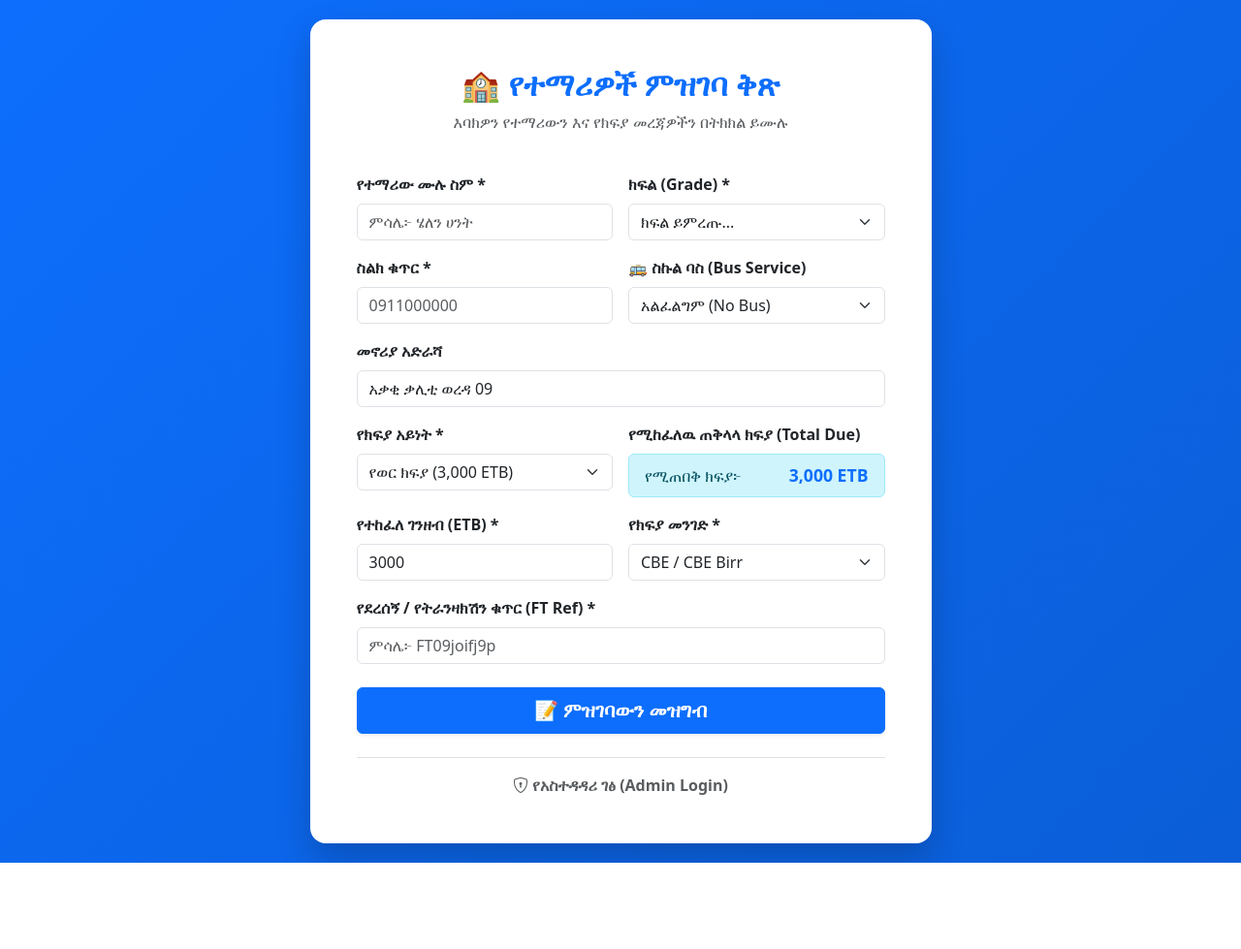
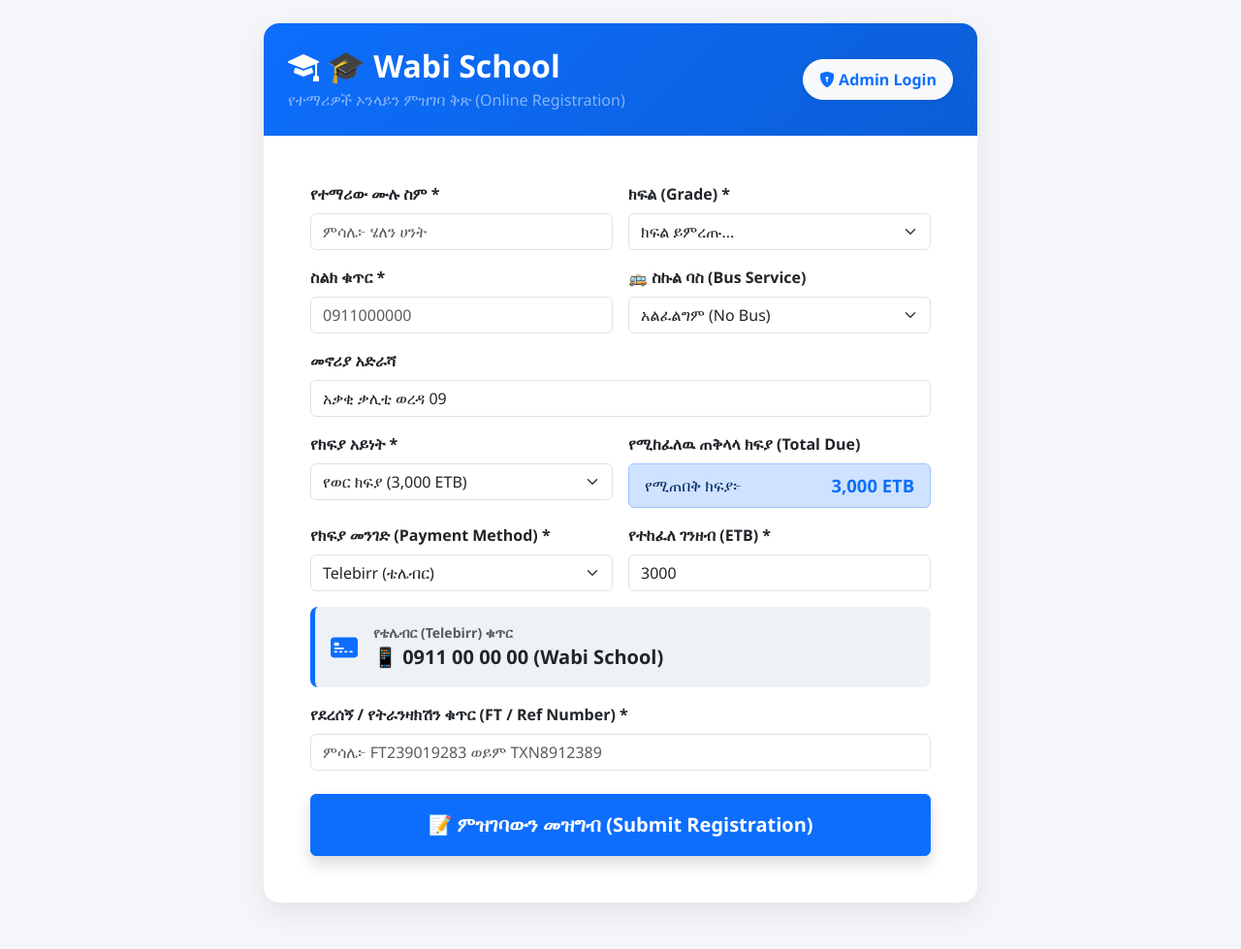
Before and after one commit to kiyya1/Kiyya-students-manager, a Flask app: page / in a window 1280 px wide. Shown: the whole page at 97% size. Before the commit the page ends 890 px from the top, so only its background shows below. Run offline with Flask 3, Linux system fonts and the light colour scheme; some libraries are stand-ins or nearby versions.

Commit message:
Restored blue banner header, right aligned admin button, and added payment method account details display

```diff
--- a/templates/register.html
+++ b/templates/register.html
@@ -2,29 +2,47 @@
 <html lang="am">
 <head>
   <meta charset="UTF-8">
+  <meta name="viewport" content="width=device-width, initial-scale=1.0">
   <title>የተማሪዎች ምዝገባ ቅጽ (School Registration)</title>
   <link href="https://cdn.jsdelivr.net/npm/bootstrap@5.3.0/dist/css/bootstrap.min.css" rel="stylesheet">
   <link rel="stylesheet" href="https://cdn.jsdelivr.net/npm/bootstrap-icons@1.10.5/font/bootstrap-icons.css">
   <style>
-    body { background: linear-gradient(135deg, #0d6efd 0%, #0b5ed7 100%); min-height: 100vh; display: flex; align-items: center; padding: 20px 0; }
-    .card-custom { border-radius: 16px; box-shadow: 0 15px 35px rgba(0,0,0,0.2); border: none; }
-    .fee-badge { font-size: 1.1rem; font-weight: bold; }
+    body { background-color: #f4f6f9; font-family: 'Segoe UI', Tahoma, Geneva, Verdana, sans-serif; }
+    .card-custom { border-radius: 16px; box-shadow: 0 10px 30px rgba(0,0,0,0.08); border: none; }
+    .header-banner { background: linear-gradient(135deg, #0d6efd 0%, #0b5ed7 100%); color: white; border-radius: 16px 16px 0 0; padding: 25px; }
+    .fee-badge { font-size: 1.15rem; font-weight: bold; }
+    .bank-box { background-color: #eef2f7; border-left: 5px solid #0d6efd; border-radius: 8px; transition: all 0.3s ease; }
   </style>
 </head>
 <body>
-  <div class="container">
+
+  <!-- TOP HEADER WITH BLUE BANNER AND ADMIN BUTTON ON THE RIGHT -->
+  <div class="container mt-4 mb-5">
     <div class="row justify-content-center">
-      <div class="col-md-8 col-lg-7">
-        <div class="card card-custom p-4 p-md-5 bg-white">
-          <div class="text-center mb-4">
-            <h2 class="fw-bold text-primary">🏫 የተማሪዎች ምዝገባ ቅጽ</h2>
-            <p class="text-muted">እባክዎን የተማሪውን እና የክፍያ መረጃዎችን በትክክል ይሙሉ</p>
+      <div class="col-md-9 col-lg-8">
+
+        <div class="card card-custom">
+
+          <!-- BLUE BANNER HEADER -->
+          <div class="header-banner d-flex justify-content-between align-items-center">
+            <div>
+              <h2 class="fw-bold mb-1"><i class="bi bi-mortarboard-fill me-2"></i>🎓 Wabi School</h2>
+              <p class="mb-0 text-white-50">የተማሪዎች ኦንላይን ምዝገባ ቅጽ (Online Registration)</p>
             </div>
+            <div>
+              <a href="/login" class="btn btn-light text-primary fw-bold shadow-sm rounded-pill px-3 py-2">
+                <i class="bi bi-shield-lock-fill me-1"></i>Admin Login
+              </a>
+            </div>
+          </div>
+
+          <!-- FORM BODY -->
+          <div class="card-body p-4 p-md-5">
 
             {% with messages = get_flashed_messages(with_categories=true) %}
               {% if messages %}
                 {% for category, message in messages %}
-                <div class="alert alert-{{ category }} alert-dismissible fade show" role="alert">
+                  <div class="alert alert-{{ category }} alert-dismissible fade show mb-4" role="alert">
                     {{ message }}
                     <button type="button" class="btn-close" data-bs-dismiss="alert"></button>
                   </div>
@@ -33,11 +51,14 @@
             {% endwith %}
 
             <form action="/add_student" method="POST" class="row g-3">
+
+              <!-- STUDENT NAME -->
               <div class="col-md-6">
                 <label class="form-label fw-bold">የተማሪው ሙሉ ስም *</label>
                 <input type="text" name="full_name" class="form-control" placeholder="ምሳሌ፦ ሄለን ሀንት" required>
               </div>
 
+              <!-- GRADE -->
               <div class="col-md-6">
                 <label class="form-label fw-bold">ክፍል (Grade) *</label>
                 <select name="grade" class="form-select" required>
@@ -49,11 +70,13 @@
                 </select>
               </div>
 
+              <!-- PHONE -->
               <div class="col-md-6">
                 <label class="form-label fw-bold">ስልክ ቁጥር *</label>
                 <input type="tel" name="phone" class="form-control" placeholder="0911000000" required>
               </div>
 
+              <!-- BUS SERVICE -->
               <div class="col-md-6">
                 <label class="form-label fw-bold">🚌 ስኩል ባስ (Bus Service)</label>
                 <select name="bus_service" id="bus_service" onchange="calculateTotalFee()" class="form-select">
@@ -62,11 +85,13 @@
                 </select>
               </div>
 
+              <!-- ADDRESS -->
               <div class="col-12">
                 <label class="form-label fw-bold">መኖሪያ አድራሻ</label>
-              <input type="text" name="address" class="form-control" value="{{ settings.default_address if settings else 'Addis Ababa' }}">
+                <input type="text" name="address" class="form-control" value="{{ settings.default_address if settings else 'አቃቂ ቃሊቲ ወረዳ 09' }}">
               </div>
 
+              <!-- PAYMENT TYPE -->
               <div class="col-md-6">
                 <label class="form-label fw-bold">የክፍያ አይነት *</label>
                 <select name="payment_type" id="payment_type" onchange="calculateTotalFee()" class="form-select" required>
@@ -75,55 +100,79 @@
                 </select>
               </div>
 
+              <!-- CALCULATED TOTAL DISPLAY -->
               <div class="col-md-6">
                 <label class="form-label fw-bold">የሚከፈለዉ ጠቅላላ ክፍያ (Total Due)</label>
-              <div class="alert alert-info py-2 px-3 m-0 d-flex justify-content-between align-items-center">
+                <div class="alert alert-primary py-2 px-3 m-0 d-flex justify-content-between align-items-center">
                   <span>የሚጠበቅ ክፍያ፦</span>
                   <span class="fee-badge text-primary" id="calculatedTotalDisplay">0 ETB</span>
                 </div>
               </div>
 
+              <!-- PAYMENT METHOD SELECT -->
+              <div class="col-md-6">
+                <label class="form-label fw-bold">የክፍያ መንገድ (Payment Method) *</label>
+                <select name="payment_method" id="payment_method" onchange="updateAccountDetails()" class="form-select" required>
+                  <option value="Telebirr">Telebirr (ቴሌብር)</option>
+                  <option value="CBE Birr/CBE">CBE (የኢትዮጵያ ንግድ ባንክ)</option>
+                  <option value="Cooperative Bank (CBO)">Cooperative Bank of Oromia (CBO)</option>
+                  <option value="Awash Bank">Awash Bank (አዋሽ ባንክ)</option>
+                  <option value="Cash">በጥሬ ገንዘብ (Cash)</option>
+                </select>
+              </div>
+
+              <!-- PAID AMOUNT -->
               <div class="col-md-6">
                 <label class="form-label fw-bold">የተከፈለ ገንዘብ (ETB) *</label>
                 <input type="number" step="0.01" id="amount_paid" name="amount_paid" class="form-control" placeholder="0.00" required>
               </div>
 
-            <div class="col-md-6">
-              <label class="form-label fw-bold">የክፍያ መንገድ *</label>
-              <select name="payment_method" class="form-select" required>
-                <option value="CBE Birr/CBE">CBE / CBE Birr</option>
-                <option value="Telebirr">Telebirr</option>
-                <option value="Cooperative Bank (CBO)">Cooperative Bank (CBO)</option>
-                <option value="Awash Bank">Awash Bank</option>
-                <option value="Cash">በጥሬ ገንዘብ (Cash)</option>
-              </select>
+              <!-- DYNAMIC BANK ACCOUNT DISPLAY BOX -->
+              <div class="col-12">
+                <div class="bank-box p-3" id="accountInfoBox">
+                  <div class="d-flex align-items-center">
+                    <i class="bi bi-credit-card-2-front-fill fs-3 text-primary me-3"></i>
+                    <div>
+                      <small class="text-muted fw-bold d-block" id="bankNameTitle">የባንክ / ክፍያ ሂሳብ ቁጥር፦</small>
+                      <span class="fs-5 fw-bold text-dark" id="accountNumberDisplay">0911 00 00 00 / Wabi School</span>
+                    </div>
+                  </div>
+                </div>
               </div>
 
+              <!-- TRANSACTION ID -->
               <div class="col-12">
-              <label class="form-label fw-bold">የደረሰኝ / የትራንዛክሽን ቁጥር (FT Ref) *</label>
-              <input type="text" name="ft_approval_no" class="form-control" placeholder="ምሳሌ፦ FT09joifj9p" required>
+                <label class="form-label fw-bold">የደረሰኝ / የትራንዛክሽን ቁጥር (FT / Ref Number) *</label>
+                <input type="text" name="ft_approval_no" class="form-control" placeholder="ምሳሌ፦ FT239019283 ወይም TXN8912389" required>
               </div>
 
+              <!-- SUBMIT BUTTON -->
               <div class="col-12 mt-4">
-              <button type="submit" class="btn btn-primary w-100 py-2 fs-5 fw-bold shadow-sm">
-                📝 ምዝገባውን መዝግብ
+                <button type="submit" class="btn btn-primary w-100 py-3 fs-5 fw-bold shadow">
+                  📝 ምዝገባውን መዝግብ (Submit Registration)
                 </button>
               </div>
+
             </form>
-
-          <div class="text-center mt-4 border-top pt-3">
-            <a href="/login" class="text-decoration-none text-muted fw-bold"><i class="bi bi-shield-lock me-1"></i>የአስተዳዳሪ ገፅ (Admin Login)</a>
+          </div>
         </div>
 
       </div>
     </div>
   </div>
-  </div>
 
   <script>
-    const busFeeAmount = {{ settings.bus_fee if settings else 1500 }};
+    // Bank and Mobile Money Accounts Data
+    const accountsInfo = {
+      "Telebirr": { title: "የቴሌብር (Telebirr) ቁጥር", acc: "📱 0911 00 00 00 (Wabi School)" },
+      "CBE Birr/CBE": { title: "የኢትዮጵያ ንግድ ባንክ (CBE) ሂሳብ ቁጥር", acc: "💳 1000 1234 5678 9 (Wabi School Account)" },
+      "Cooperative Bank (CBO)": { title: "የኦሮሚያ ህብረት ስራ ባንክ (CBO) ሂሳብ ቁጥር", acc: "💳 1001 2345 6789 0 (Wabi Primary School)" },
+      "Awash Bank": { title: "አዋሽ ባንክ (Awash Bank) ሂሳብ ቁጥር", acc: "💳 0132 0987 6543 2 (Wabi School Official)" },
+      "Cash": { title: "የክፍያ ሁኔታ", acc: "💵 በትምህርት ቤቱ ገንዘብ ተቀባይ ቢሮ በአካል የተከፈለ" }
+    };
 
     function calculateTotalFee() {
+      const busFeeAmount = {{ settings.bus_fee if settings else 1500 }};
       const paymentSelect = document.getElementById("payment_type");
       const selectedOption = paymentSelect.options[paymentSelect.selectedIndex];
       const baseFee = parseFloat(selectedOption.getAttribute("data-amount")) || 0;
@@ -137,16 +186,27 @@
 
       document.getElementById("calculatedTotalDisplay").innerText = totalFee.toLocaleString() + " ETB";
 
-      // Auto-fill amount paid field by default
       const amountPaidInput = document.getElementById("amount_paid");
       if (!amountPaidInput.value) {
         amountPaidInput.value = totalFee;
       }
     }
 
-    // Run on page load
-    window.onload = calculateTotalFee;
+    function updateAccountDetails() {
+      const selectedMethod = document.getElementById("payment_method").value;
+      const info = accountsInfo[selectedMethod] || accountsInfo["Telebirr"];
+
+      document.getElementById("bankNameTitle").innerText = info.title;
+      document.getElementById("accountNumberDisplay").innerText = info.acc;
+    }
+
+    // Initialize on page load
+    window.onload = function() {
+      calculateTotalFee();
+      updateAccountDetails();
+    };
   </script>
+
   <script src="https://cdn.jsdelivr.net/npm/bootstrap@5.3.0/dist/js/bootstrap.bundle.min.js"></script>
 </body>
 </html>
```
Lines whose indentation alone changed are shown as unchanged.
